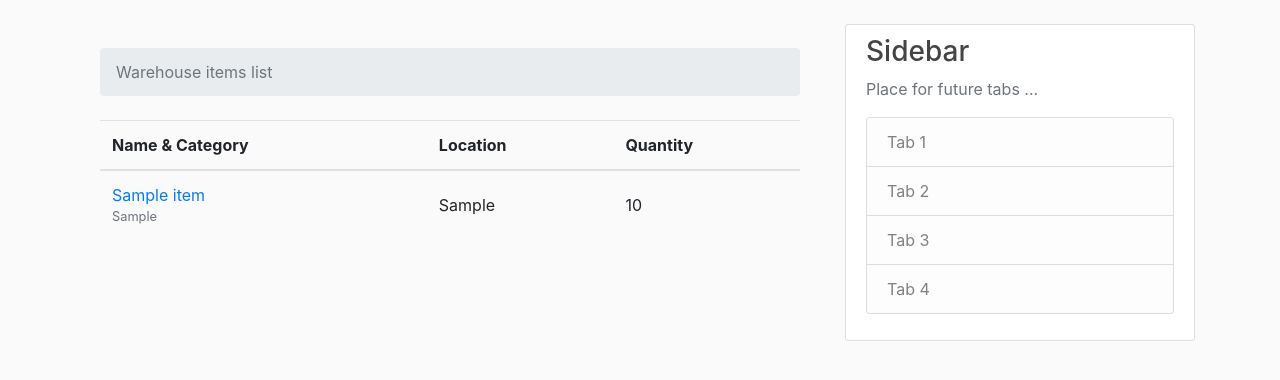
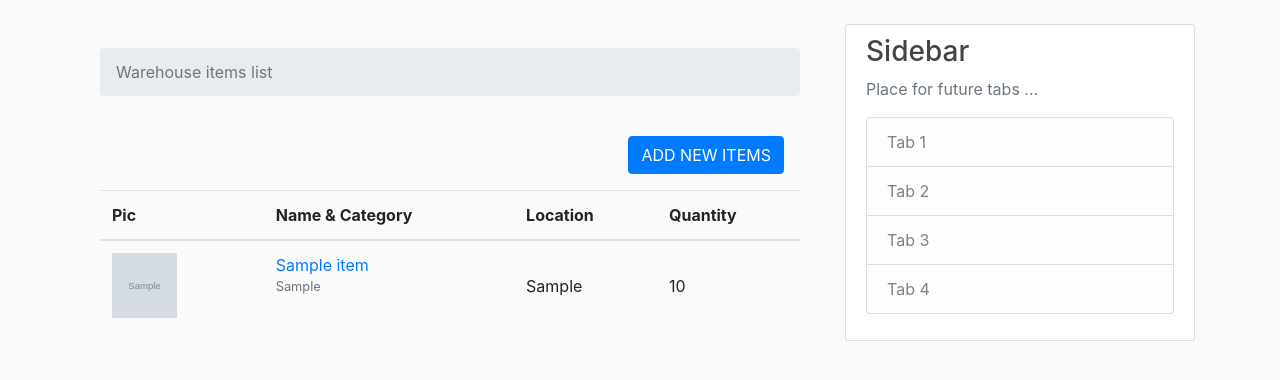
Before and after one commit to sywekpiorko1/djangoElectroApp, a Django app: page / in a window 1280 px wide. Shown: the part 56-436 px from the top of the page. Run offline with Django 3.2, Linux system fonts and the light colour scheme; tables that the repository leaves empty hold one stand-in row (values such as "Sample post"); grey boxes marked "Sample" are stand-in pictures; some libraries are stand-ins or nearby versions.

Commit message:
change warehouse models field type, add cancel delete optoin in item_delete template, add item creation button and item pic in table in items_list template, add warehouse/ in front of paths in warehouse/urls.py, add some easier redirection between templates, upgrade pip modules with Django to v3.0.6

```diff
--- a/electron_django/warehouse/models.py
+++ b/electron_django/warehouse/models.py
@@ -12,7 +12,7 @@ class Item(models.Model):
     name=models.CharField(max_length=50)
     category=models.ForeignKey(Category,on_delete=models.CASCADE, related_name='categories')
     location=models.CharField(max_length=10)
-    quantity=models.IntegerField(default=0)
+    quantity=models.PositiveSmallIntegerField(default=0)
     image = models.ImageField(default='default_item.jpg', upload_to='items_pics')
 
     def __str__(self):
--- a/electron_django/warehouse/templates/warehouse/items_list.html
+++ b/electron_django/warehouse/templates/warehouse/items_list.html
@@ -7,10 +7,17 @@
 
   <ol class="breadcrumb my-4">
     <li class="breadcrumb-item active">Warehouse items list</li>
+
   </ol>
+
+  <div class="p-3 text-right">
+    <a href="{% url 'warehouse-items-create' %}" class="btn btn-primary">ADD NEW ITEMS</a>
+  </div>
+
   <table class="table">
     <thead class="thead-inverse">
       <tr>
+        <th>Pic</th>
         <th>Name & Category</th>
         <th>Location</th>
         <th>Quantity</th>
@@ -21,6 +28,8 @@
       {% for item in items %}
 
       <tr>
+        <td>
+          <img src="{{ item.image.url }}" class="article-img" alt="Item image">
         <td>
           <a href="{% url 'warehouse-items-detail' item.pk %}">{{ item.name }}</a>
           <small class="text-muted d-block">{{ item.category }}</small>
--- a/electron_django/warehouse/urls.py
+++ b/electron_django/warehouse/urls.py
@@ -9,8 +9,8 @@ from .views import (
 
 urlpatterns = [
     path('', warehouse_items_list, name='warehouse-items'),
-    path('add/', warehouse_create_view, name='warehouse-items-create'),
-    path('<int:pk>/', warehouse_detail_view, name='warehouse-items-detail'),
-    path('<int:pk>/edit/', warehouse_update_view, name='warehouse-items-edit'),
-    path('<int:pk>/delete/', warehouse_delete_view, name='warehouse-items-delete'),
+    path('warehouse/add/', warehouse_create_view, name='warehouse-items-create'),
+    path('warehouse/<int:pk>/', warehouse_detail_view, name='warehouse-items-detail'),
+    path('warehouse/<int:pk>/edit/', warehouse_update_view, name='warehouse-items-edit'),
+    path('warehouse/<int:pk>/delete/', warehouse_delete_view, name='warehouse-items-delete'),
 ]
--- a/electron_django/warehouse/views.py
+++ b/electron_django/warehouse/views.py
@@ -1,5 +1,6 @@
 from django.contrib.admin.views.decorators import staff_member_required
-from django.shortcuts import render, get_object_or_404, redirect
+from django.shortcuts import render, get_object_or_404, redirect, reverse
+from django.contrib import messages
 from .models import Item
 from .forms import ItemForm
 
@@ -8,6 +9,8 @@ from .forms import ItemForm
 
 def warehouse_items_list(request):
     results = Item.objects.all()
+    if not results:
+        messages.warning(request, f'No items in dbase, please add some logged as admin')
     template_name = "warehouse/items_list.html"
     context = {
         'items': results,
@@ -55,8 +58,15 @@ def warehouse_update_view(request, pk):
     item = get_object_or_404(Item, pk=pk)
     form = ItemForm(request.POST or None, request.FILES or None, instance=item)
 
-    if form.is_valid():
-        form.save()
+    if request.method == 'POST':
+
+        if form.is_valid():
+            form.save()
+
+            messages.success(request, f"Item {item.name} updated in Warehouse")
+
+            return redirect(reverse('warehouse-items-detail', kwargs={'pk': pk}))
+
 
     template_name = "warehouse/item_form.html"
     context = {
@@ -72,7 +82,7 @@ def warehouse_delete_view(request, pk):
 
     if request.method == "POST":
         item.delete()
-        return redirect("/warehouse")
+        return redirect("/")
 
     template_name = "warehouse/item_delete.html"
     context = {
```
Also changed, not shown: electron_django/warehouse/templates/warehouse/item_delete.html (+5 -2 lines), requirements.txt (+9 -6 lines), electron_django/warehouse/migrations/0002_auto_20200511_2121.py (added).
